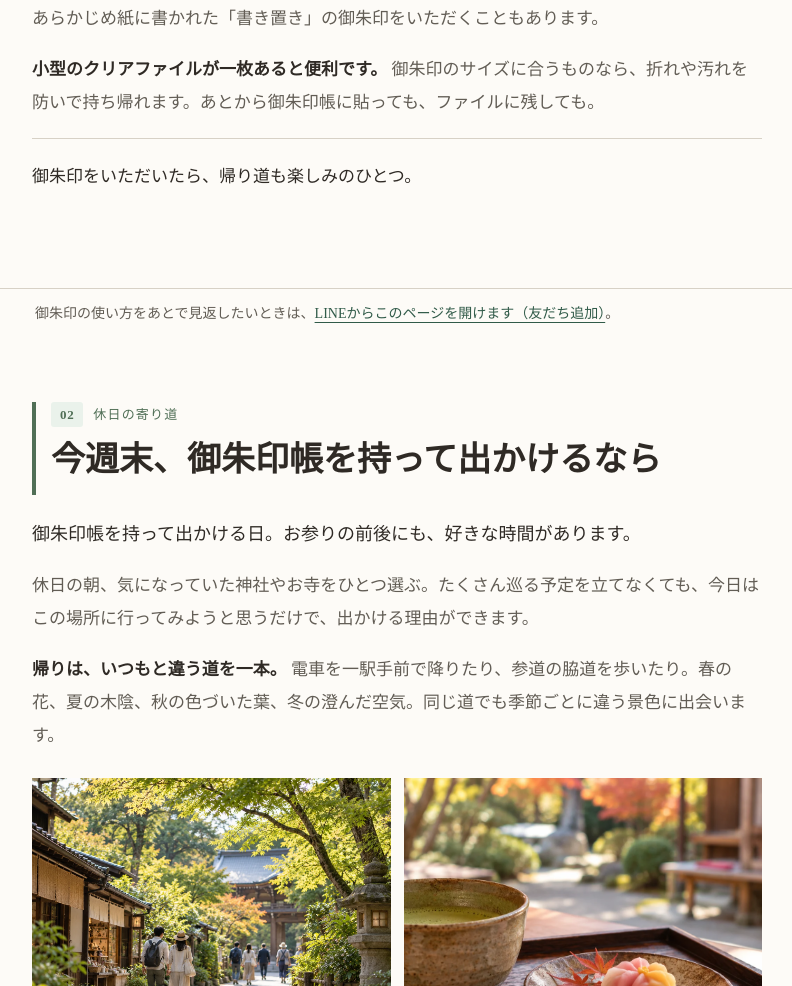
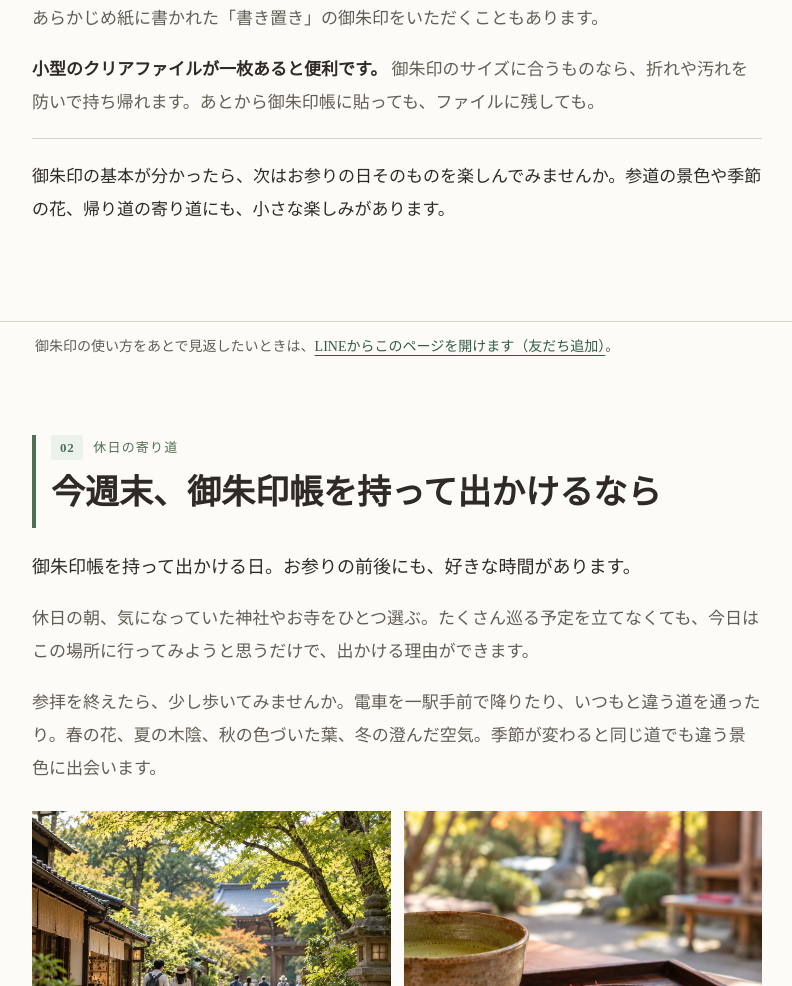
Before and after one commit to watatsudu/watatsudu.github.io, a plain HTML site: page goshuin-holiday/index.html in a window 1280 px wide. Shown: the part 2646-3632 px from the top of the page, without its empty margins (243-1035 px from the left). Drawn offline with Linux system fonts and the light colour scheme.

Commit message:
Restore user-preferred chapter 01 transition and chapter 02 copy

```diff
--- a/goshuin-holiday/index.html
+++ b/goshuin-holiday/index.html
@@ -215,7 +215,7 @@
       <h3>書き置きの御朱印をいただいたら</h3>
       <p>あらかじめ紙に書かれた「書き置き」の御朱印をいただくこともあります。</p>
       <p><strong>小型のクリアファイルが一枚あると便利です。</strong> 御朱印のサイズに合うものなら、折れや汚れを防いで持ち帰れます。あとから御朱印帳に貼っても、ファイルに残しても。</p>
-      <p class="lp-transition">御朱印をいただいたら、帰り道も楽しみのひとつ。</p>
+      <p class="lp-transition">御朱印の基本が分かったら、次はお参りの日そのものを楽しんでみませんか。参道の景色や季節の花、帰り道の寄り道にも、小さな楽しみがあります。</p>
     </section>
 
     <p class="lp-bookmark-inline">御朱印の使い方をあとで見返したいときは、<a class="lp-inline-link" href="https://line.me/R/ti/p/%40362nfcwh" target="_blank" rel="noopener noreferrer" data-lp-cta="lp_click_line" data-lp-line-position="after_01">LINEからこのページを開けます（友だち追加）</a>。</p>
@@ -225,7 +225,7 @@
       <h2 id="walk-title">今週末、御朱印帳を持って出かけるなら</h2>
       <p class="lp-lead">御朱印帳を持って出かける日。お参りの前後にも、好きな時間があります。</p>
       <p>休日の朝、気になっていた神社やお寺をひとつ選ぶ。たくさん巡る予定を立てなくても、今日はこの場所に行ってみようと思うだけで、出かける理由ができます。</p>
-      <p><strong>帰りは、いつもと違う道を一本。</strong> 電車を一駅手前で降りたり、参道の脇道を歩いたり。春の花、夏の木陰、秋の色づいた葉、冬の澄んだ空気。同じ道でも季節ごとに違う景色に出会います。</p>
+      <p>参拝を終えたら、少し歩いてみませんか。電車を一駅手前で降りたり、いつもと違う道を通ったり。春の花、夏の木陰、秋の色づいた葉、冬の澄んだ空気。季節が変わると同じ道でも違う景色に出会います。</p>
       <div class="lp-scene-grid">
         <figure><img src="assets/walk-approach.webp" width="1448" height="1086" loading="lazy" decoding="async" alt="木漏れ日の参道の風景"></figure>
         <figure><img src="assets/walk-sweets-no-product.webp" width="1023" height="1086" loading="lazy" decoding="async" alt="帰り道のお茶と和菓子"></figure>
```
